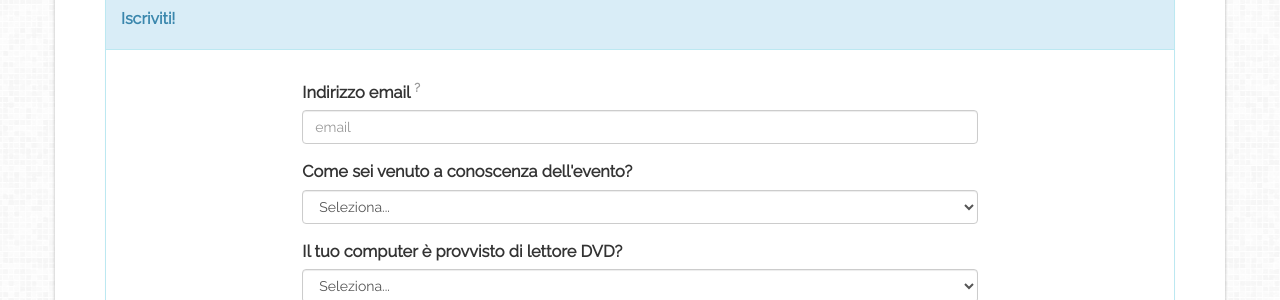
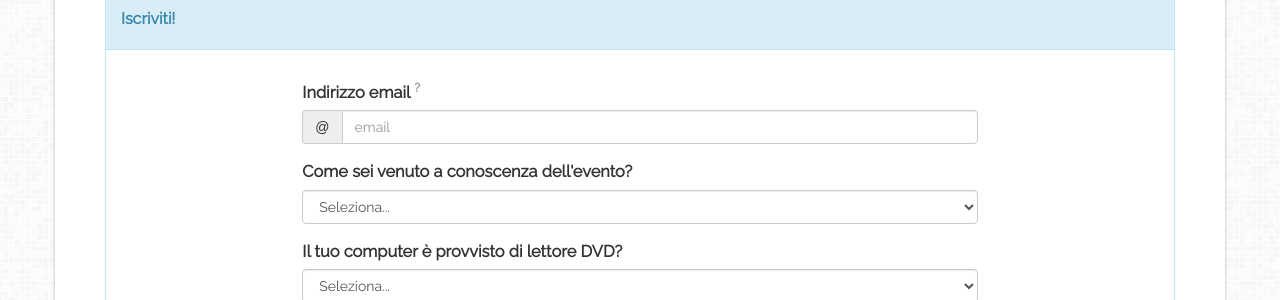
Before and after one commit to linuxdaybarletta/linuxdaybarletta2013.github.io, a Jekyll site: the page built from 06-partecipazione.html, in a window 1280 px wide. Shown: the part 456-756 px from the top of the page. Built offline with Jekyll 4.4.1, drawn with Linux system fonts in a browser that asks for light colours; nearby versions of some CDN libraries; Markdown is read by kramdown in place of the engine named in the settings.

Commit message:
Add email input-group-addon

```diff
--- a/06-partecipazione.html
+++ b/06-partecipazione.html
@@ -26,7 +26,10 @@ sottostante in tutti i suoi campi. Grazie!</p>
                 <form role="form" id="form">
                     <div class="form-group">
                         <label class="control-label" for="email" id="email-info" rel="popover" data-trigger="hover" data-content="Potremmo volerti contattare per avvisi o comunicazioni. Gli indirizzi email ricevuti non saranno ceduti né pubblicati." data-original-title="Per cosa lo usiamo?">Indirizzo email <sup class="muted visible-desktop">?</sup></label>
-                        <input type="email" class="form-control" id="email" placeholder="email" name="email" required>
+                        <div class="input-group">
+                            <span class="input-group-addon ampersat">@</span>
+                            <input type="email" class="form-control" id="email" placeholder="email" name="email" required>
+                        </div>
                         <label class="control-label muted hidden-desktop" for="email" id="email-info"><small>Gli indirizzi email ricevuti non saranno ceduti né pubblicati.</small></label>
                     </div>
 
--- a/assets/css/main.css
+++ b/assets/css/main.css
@@ -162,6 +162,9 @@ li {
     padding-bottom: 60px;
     display: block;
 }
+.ampersat {
+    font-family: arial, sans-serif;
+}
 form {
     text-align: left;
     font-size: 90%;
```
